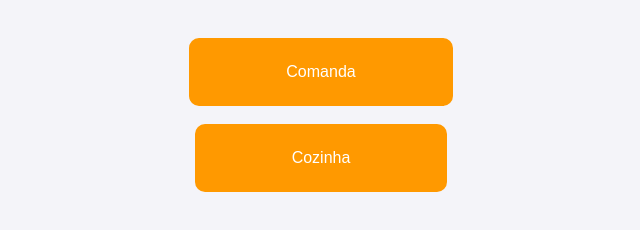
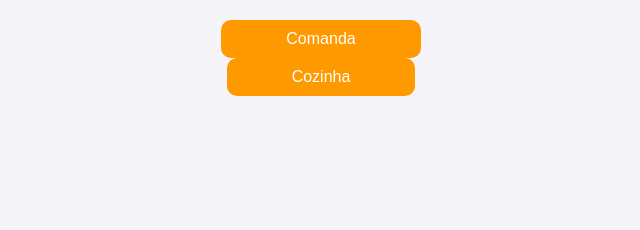
Before and after one commit to NonsenseWF/SistemaPlay-ce, a plain HTML site: page SistemaPlay-ce/index.html in a window 1280 px wide. Shown: the whole page, without its empty margins (319-959 px from the left). Drawn offline with Linux system fonts and the light colour scheme.

Commit message:
Update index.html

```diff
--- a/SistemaPlay-ce/index.html
+++ b/SistemaPlay-ce/index.html
@@ -2,13 +2,15 @@
     <link rel="stylesheet" href="style.css"/>
 </head>
 <body>
-<br><button type="button">
-    <a href="comandas.php">Comanda</a>
-</button>
-<br>
-<button type="button">
-    <a href="cozinha.html">Cozinha</a>
+
+<!-- Botão para comandas -->
+<button type="button" onclick="location.href='comandas.php'">
+    Comanda
 </button>
 
+<!-- Botão para cozinha -->
+<button type="button" onclick="location.href='cozinha.html'">
+    Cozinha
+</button>
 
 </body>
```
